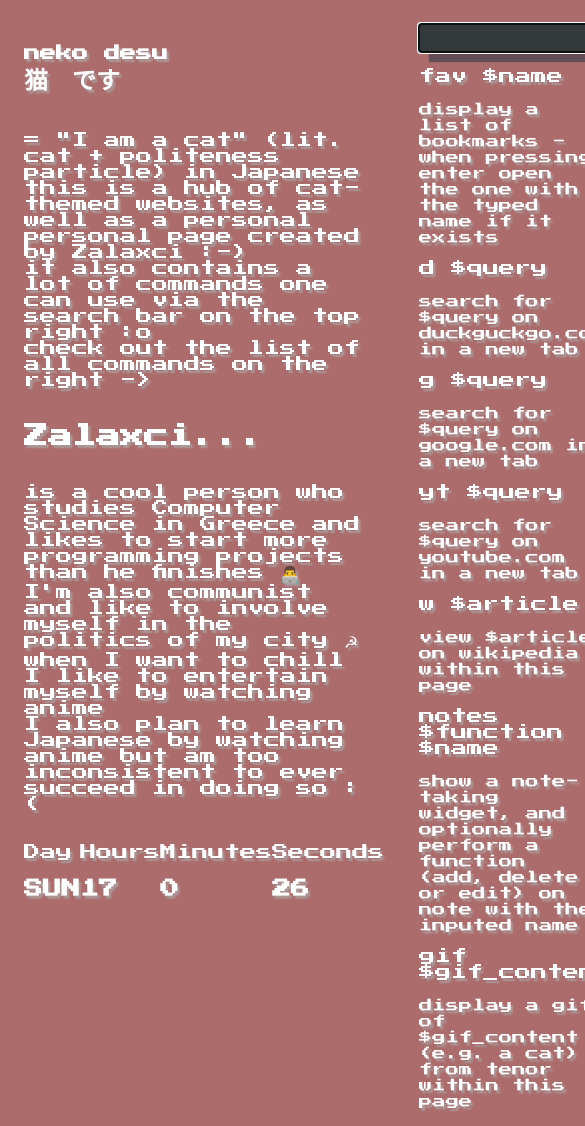
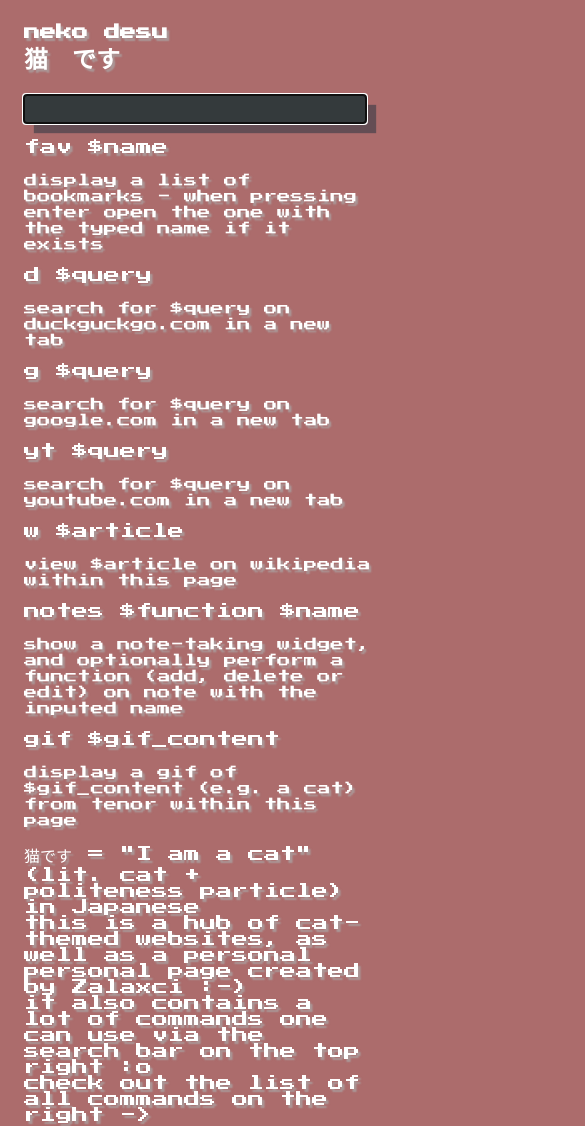
Before and after one commit to Zalaxci/panekteleis, a plain HTML site: page index.html in a window 390 px wide. Shown: the top 1126 px of the page, 585 px wide, since content can reach past the window. Drawn offline with nearby package versions, Linux system fonts and the light colour scheme; a web font is replaced by a local one.

Commit message:
Make the page responsive, overhaul CSS

```diff
--- a/index.html
+++ b/index.html
@@ -3,22 +3,35 @@
 <head>
   <title>Cool start page</title>
 	<meta charset="utf-8">
+  <meta name="viewport" content="width=device-width,initial-scale=1"/>
   <link rel="preconnect" href="https://fonts.googleapis.com">
   <link rel="preconnect" href="https://fonts.gstatic.com" crossorigin>
   <link rel="stylesheet" href="https://cdnjs.cloudflare.com/ajax/libs/animate.css/4.1.1/animate.min.css">
   <link href="https://fonts.googleapis.com/css2?family=DotGothic16&family=Press+Start+2P&display=swap" rel="stylesheet">
   <link rel="stylesheet" href="style.css">
 </head>
-<body class="flex-row">
+<body class="flex-col with-space-around">
 
-  <!-- Welcome -->
-  <div id="welcome" class="flex-col">
+  <!-- Top Row -->
+  <div class="flex-row with-space-around-children that-wraps">
+    <!-- Header -->
+    <div id="site-header" class="on-left-side animate__animated animate__lightSpeedInLeft">
+      <h4>neko desu</h4>
+      <h2>猫 です</h2>
+    </div>
+
+    <!-- Command Input -->
+    <div id="command-input-container" class="stretched flex-col with-centered-children">
+      <input id="command-input" class="with-shadow animate__animated animate__fadeInDown" style="width: 100%;"/>
+    </div>
+  </div>
+
+  <!-- Middle Row -->
+  <div class="stretched flex-row with-space-around-children that-wraps-reversely">
     <!-- Bio -->
-    <div id="bio" class="flex-col">
-      <h4 class="animate__animated animate__lightSpeedInLeft" style="margin-bottom: 0;">neko desu</h4>
-      <h2 class="animate__animated animate__lightSpeedInLeft" style="margin-top: 0;"2>猫 です</h2>
+    <div id="bio" class="on-left-side">
       <p class="animate__animated animate__jackInTheBox">
-        = "I am a cat" (lit. cat + politeness particle) in Japanese<br>
+        猫です = "I am a cat" (lit. cat + politeness particle) in Japanese<br>
         this is a hub of cat-themed websites, as well as a personal personal page created by Zalaxci :-)<br>
         it also contains a lot of commands one can use via the search bar on the top right :o<br>
         check out the list of all commands on the right ->
@@ -31,8 +44,15 @@
         I also plan to learn Japanese by watching anime but am too inconsistent to ever succeed in doing so :(
       </p>
     </div>
+
+    <!-- Widget -->
+    <div id="widget-container" class="stretched flex-col"></div>
+  </div>
+
+  <!-- Bottom Row -->
+  <div class="flex-row with-space-around-children that-wraps">
     <!-- Clock -->
-    <div id="clock-container">
+    <div id="clock-container" class="on-left-side that-wraps">
       <div class="clock-col">
         <p class="clock-label">
           Day
@@ -62,16 +82,9 @@
         </h3>
       </div>
     </div>
-  </div>
 
-  <!-- Command Panel -->
-  <div id="command-panel" class="flex-col">
-    <!-- Command Input -->
-    <input id="command-input" class="shadow animate__animated animate__fadeInDown"></input>
-    <!-- Widget -->
-    <div id="widget" class="flex-col"></div>
     <!-- Other projects -->
-    <div id="other-projects" class="flex-row animate__animated animate__fadeInUp">
+    <div id="other-projects" class="stretched flex-row with-centered-children animate__animated animate__fadeInUp">
       <h2>Other projects coming soon</h2>
     </div>
   </div>
--- a/js/commands.js
+++ b/js/commands.js
@@ -65,6 +65,7 @@ function previewCommand(commands, inputWords, widgetElement) {
             if (widgetChild === null) {
                 console.log(`Creating ${tagName} element, since it is not present in the widget container...`)
                 widgetChild = document.createElement(tagName)
+                widgetChild.classList.add('widget')
                 widgetElement.replaceChildren(widgetChild)
             }
             setWidgetAttributes(commands[inputWords[0]], inputWords, widgetChild)
@@ -105,7 +106,7 @@ function executeCommand(commandObj, inputWords, widgetChild) {
 }
 
 function initWidgetElement() {
-    return document.getElementById('widget')
+    return document.getElementById('widget-container')
 }
 function initCommandInput(commands, widgetElement) {
     const commandInput = document.getElementById('command-input')
--- a/style.css
+++ b/style.css
@@ -14,12 +14,19 @@
 
 body {
   margin: 0;
+  height: 100vh;
   background-color: rgb(172, 108, 108);
-}
-body > * {
-  height: 100vh;
+  overflow-x: hidden;
 }
 
+/*Every item on the left side of the page has a width of 400px + 8% of the page width for larger screens (e.g. computer, tablet) or 100% of the page width for smaller (e.g. phone) screens*/
+.on-left-side {
+  min-width: min(90vw, calc(8vw + 400px));
+  width: min(90vw, calc(8vw + 400px));
+  max-width: min(90vw, calc(8vw + 400px));
+}
+
+/*Flexbox containers & useful properties like wrap, flex grow*/
 .flex-row {
   display: flex !important;
   flex-direction: row;
@@ -28,53 +35,86 @@ body > * {
   display: flex !important;
   flex-direction: column;
 }
+.stretched {
+  flex-grow: 1;
+}
+.with-centered-children {
+  align-items: center;
+  place-content: center;
+}
+.that-wraps {
+  flex-wrap: wrap;
+}
+.that-wraps-reversely {
+  flex-wrap: wrap-reverse;
+}
 
-.shadow {
+/*Add vertical padding around a flex column or horizontal padding around a flex row with the "with-space-around" class */
+.flex-row.with-space-around {
+  padding: 0 1.5rem;
+}
+.flex-col.with-space-around {
+  padding: 1.5rem 0;
+}
+/*Add vertical margin around children of a flex column or horizontal margin around children of a flex row if the "with-space-around-children" class is present*/
+.flex-row.with-space-around-children > * {
+  margin: 0 1.5rem;
+}
+.flex-column.with-space-around-children > * {
+  margin: 1.5rem 0;
+}
+
+.with-shadow {
   box-shadow: 10px 10px 1px 0px rgba(52,58,69,0.6);
   -webkit-box-shadow: 10px 10px 1px 0px rgba(52,58,69,0.6);
   -moz-box-shadow: 10px 10px 1px 0px rgba(52,58,69,0.6);
 }
 
-/*Welcome section*/
-#welcome {
-  width: min(500px, 100vw);
-  padding: 1.5rem;
+/*Make the 2 children of the header (Japanese & Romanji pronounciation) stick together by removing the margin inbetween*/
+#site-header > *:first-child {
+  margin-top: 0;
+  margin-bottom: 0;
 }
-#bio {
-  flex-grow: 1;
-  justify-content: center;
+#site-header > *:nth-child(2) {
+  margin-top: 0;
 }
+
+/*Increase the font size of the command input box and set a dark grey background color*/
+#command-input {
+  font-size: 1.6rem;
+	background: rgb(52, 58, 60)
+}
+.command-desc {
+  --w: max(
+    calc(85vw - 500px),
+    min(calc(900px - 37vw), 90vw)
+  );
+  width: var(--w);
+  max-width: var(--w);
+}
+/*Because CSS is stupid & is not a aware of the height of elements inside a Web Component, force the widget container as well as the widget inside it if present to have a min height*/
+/*The min height decreases as the page width increases since we want the page not to scroll on tablets / medium sized displays*/
+#widget-container:not(:empty) {
+  --min-h: calc(500px - 18vw);
+  min-height: var(--min-h);
+}
+#widget-container * {
+  align-items: left;
+}
+#widget-container .widget {
+  min-height: max(90%, var(--min-h));
+  height: max(90%, var(--min-h));
+  max-height: max(90%, var(--min-h));
+}
+/*Position & style the clock*/
 #clock-container {
   align-items: center;
   justify-content: space-between;
 
-  /*Don't display until Javascript is loaded, so animations happen at the correct time*/
+  /*Don't display until Javascript is loaded, so that animations happen at the correct time*/
   display: none;
 }
 .clock-timer {
+  /*Change the font to the thicker Press Start 2P*/
   font-family: "Press Start 2P", system-ui, sans-serif;;
 }
-
-/*Widgets section*/
-#command-panel {
-  padding: 1.5rem;
-  justify-content: space-evenly;
-  align-items: center;
-  flex-grow: 1;
-}
-#command-input {
-  /*Size*/
-  width: 95%;
-  font-size: 1.6rem;
-
-  /*Dark grey background*/
-	background: rgb(52, 58, 60)
-}
-#widget {
-  width: 95%;
-  align-items: left;
-}
-#other-projects {
-  align-items: center;
-  place-content: center;
-}
```
